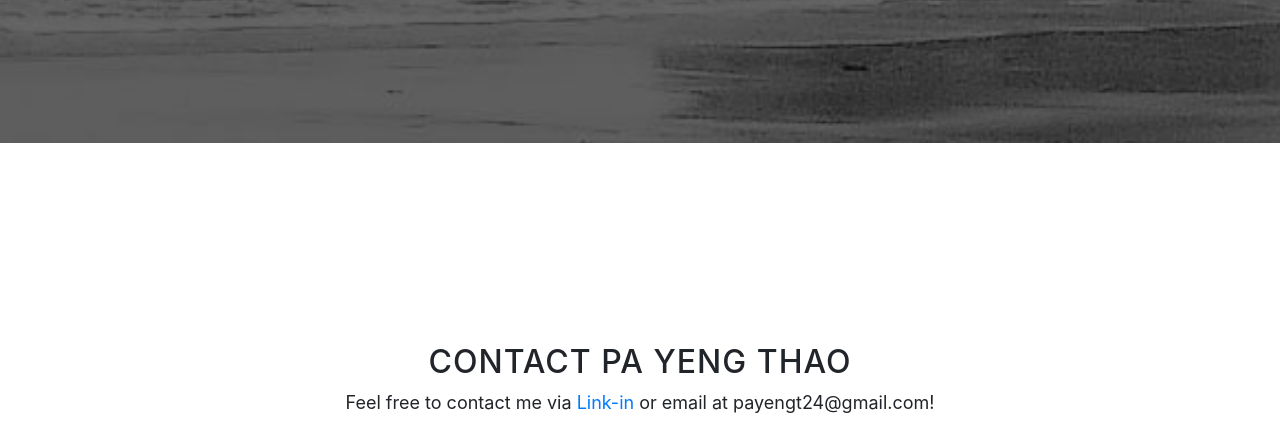
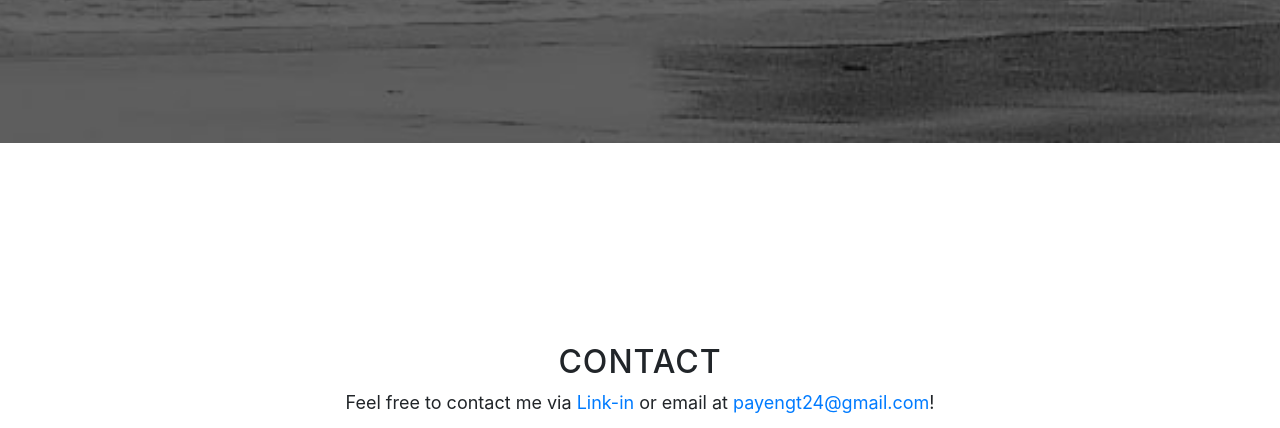
Before and after one commit to payengt24/payeng-bio, a website with bundled scripts: page index.html in a window 1280 px wide. Shown: the part 2580-3008 px from the top of the page. Built offline with nearby package versions, Linux system fonts and the light colour scheme; files whose address does not match are found by name.

Commit message:
update link

```diff
--- a/index.html
+++ b/index.html
@@ -117,10 +117,10 @@
       <div class="container">
         <div class="row">
           <div class="col-lg-8 mx-auto">
-            <h2>Contact Pa Yeng Thao</h2>
+            <h2>Contact</h2>
             <p>Feel free to contact me via
               <a href="https://www.linkedin.com/feed/">Link-in</a>
-              or email at payengt24@gmail.com!
+              or email at <a href="https://www.gmail.com/">payengt24@gmail.com</a>!
               <li class="list-inline-item">
                 <a href="https://github.com/payengt24" class="btn btn-default btn-lg">
                   <i class="fa fa-github fa-fw"></i>
```
